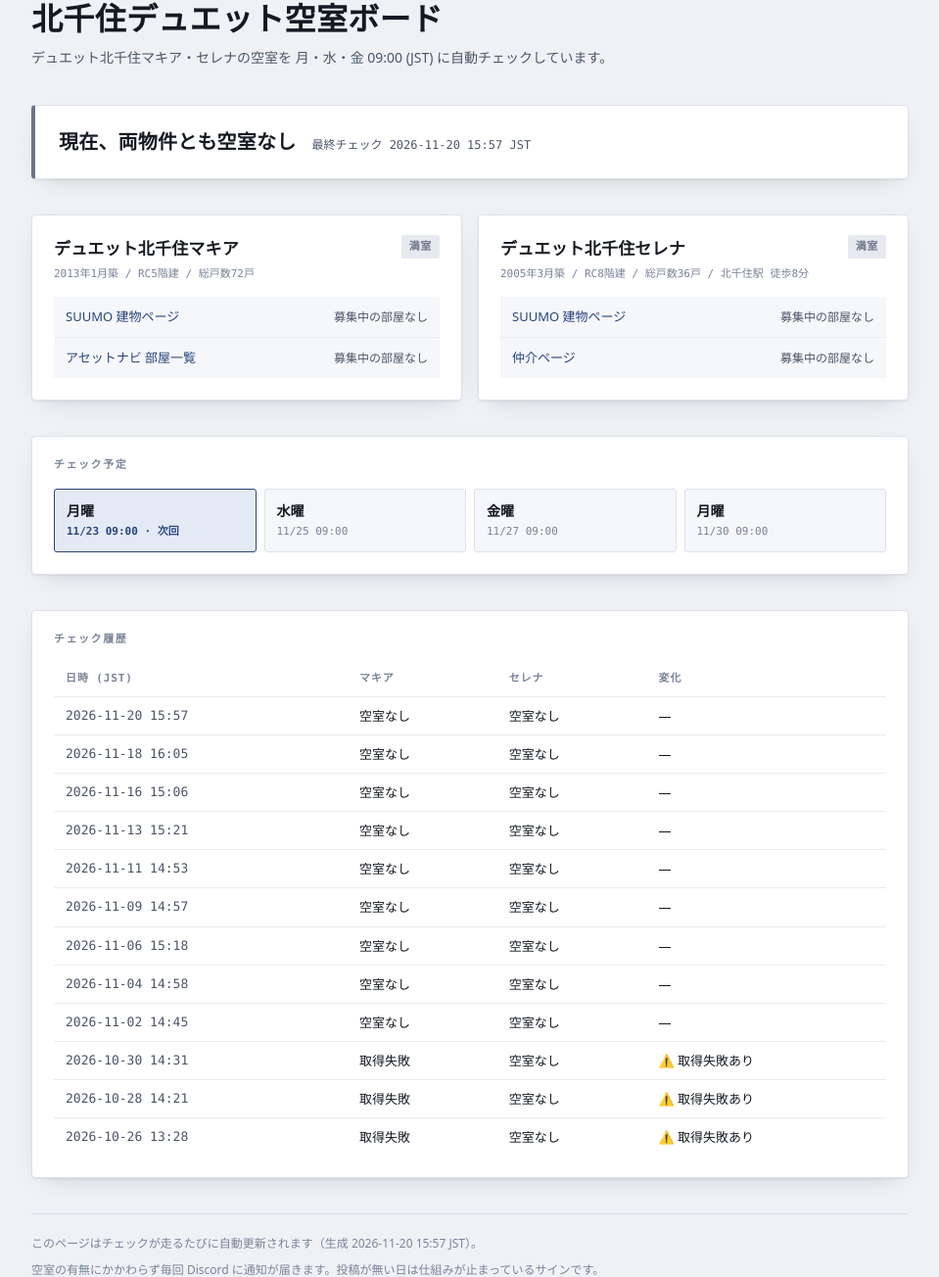
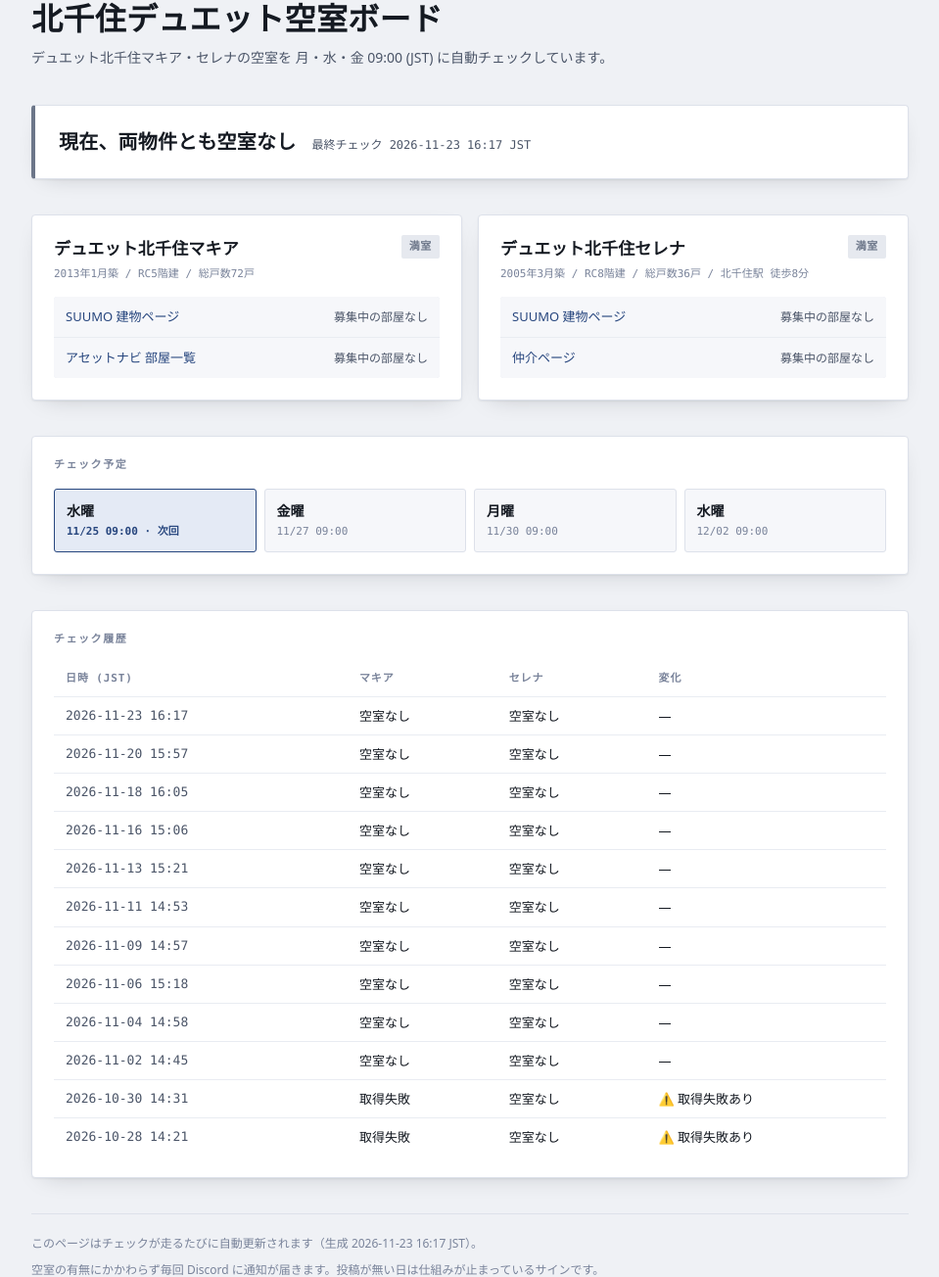
Before and after one commit to yasuuu-af/bukkenCheek, a plain HTML site: page docs/index.html in a window 1280 px wide. Shown: the part 79-1383 px from the top of the page at 98% size, without its empty margins (160-1119 px from the left). Drawn offline with Linux system fonts and the light colour scheme.

Commit message:
chore: 空室チェック 2026-11-23

```diff
--- a/docs/index.html
+++ b/docs/index.html
@@ -90,7 +90,7 @@ footer p{margin:0 0 .375rem}
 
   <section class="verdict" data-state="full">
     <p class="verdict-line">現在、両物件とも空室なし</p>
-    <p class="verdict-meta">最終チェック 2026-11-20 15:57 JST</p>
+    <p class="verdict-meta">最終チェック 2026-11-23 16:17 JST</p>
   </section>
 
   <section class="grid">
@@ -122,7 +122,7 @@ footer p{margin:0 0 .375rem}
 
   <section class="panel">
     <h2>チェック予定</h2>
-    <div class="rail"><div class='slot' data-next='true'><div class='slot-day'>月曜</div><div class='slot-when'>11/23 09:00 · 次回</div></div><div class='slot' data-next='false'><div class='slot-day'>水曜</div><div class='slot-when'>11/25 09:00</div></div><div class='slot' data-next='false'><div class='slot-day'>金曜</div><div class='slot-when'>11/27 09:00</div></div><div class='slot' data-next='false'><div class='slot-day'>月曜</div><div class='slot-when'>11/30 09:00</div></div></div>
+    <div class="rail"><div class='slot' data-next='true'><div class='slot-day'>水曜</div><div class='slot-when'>11/25 09:00 · 次回</div></div><div class='slot' data-next='false'><div class='slot-day'>金曜</div><div class='slot-when'>11/27 09:00</div></div><div class='slot' data-next='false'><div class='slot-day'>月曜</div><div class='slot-when'>11/30 09:00</div></div><div class='slot' data-next='false'><div class='slot-day'>水曜</div><div class='slot-when'>12/02 09:00</div></div></div>
   </section>
 
   <section class="panel">
@@ -130,13 +130,13 @@ footer p{margin:0 0 .375rem}
     <div class="scroll">
       <table>
         <thead><tr><th>日時 (JST)</th><th>マキア</th><th>セレナ</th><th>変化</th></tr></thead>
-        <tbody><tr><td>2026-11-20 15:57</td><td>空室なし</td><td>空室なし</td><td>—</td></tr><tr><td>2026-11-18 16:05</td><td>空室なし</td><td>空室なし</td><td>—</td></tr><tr><td>2026-11-16 15:06</td><td>空室なし</td><td>空室なし</td><td>—</td></tr><tr><td>2026-11-13 15:21</td><td>空室なし</td><td>空室なし</td><td>—</td></tr><tr><td>2026-11-11 14:53</td><td>空室なし</td><td>空室なし</td><td>—</td></tr><tr><td>2026-11-09 14:57</td><td>空室なし</td><td>空室なし</td><td>—</td></tr><tr><td>2026-11-06 15:18</td><td>空室なし</td><td>空室なし</td><td>—</td></tr><tr><td>2026-11-04 14:58</td><td>空室なし</td><td>空室なし</td><td>—</td></tr><tr><td>2026-11-02 14:45</td><td>空室なし</td><td>空室なし</td><td>—</td></tr><tr><td>2026-10-30 14:31</td><td>取得失敗</td><td>空室なし</td><td>⚠️ 取得失敗あり</td></tr><tr><td>2026-10-28 14:21</td><td>取得失敗</td><td>空室なし</td><td>⚠️ 取得失敗あり</td></tr><tr><td>2026-10-26 13:28</td><td>取得失敗</td><td>空室なし</td><td>⚠️ 取得失敗あり</td></tr></tbody>
+        <tbody><tr><td>2026-11-23 16:17</td><td>空室なし</td><td>空室なし</td><td>—</td></tr><tr><td>2026-11-20 15:57</td><td>空室なし</td><td>空室なし</td><td>—</td></tr><tr><td>2026-11-18 16:05</td><td>空室なし</td><td>空室なし</td><td>—</td></tr><tr><td>2026-11-16 15:06</td><td>空室なし</td><td>空室なし</td><td>—</td></tr><tr><td>2026-11-13 15:21</td><td>空室なし</td><td>空室なし</td><td>—</td></tr><tr><td>2026-11-11 14:53</td><td>空室なし</td><td>空室なし</td><td>—</td></tr><tr><td>2026-11-09 14:57</td><td>空室なし</td><td>空室なし</td><td>—</td></tr><tr><td>2026-11-06 15:18</td><td>空室なし</td><td>空室なし</td><td>—</td></tr><tr><td>2026-11-04 14:58</td><td>空室なし</td><td>空室なし</td><td>—</td></tr><tr><td>2026-11-02 14:45</td><td>空室なし</td><td>空室なし</td><td>—</td></tr><tr><td>2026-10-30 14:31</td><td>取得失敗</td><td>空室なし</td><td>⚠️ 取得失敗あり</td></tr><tr><td>2026-10-28 14:21</td><td>取得失敗</td><td>空室なし</td><td>⚠️ 取得失敗あり</td></tr></tbody>
       </table>
     </div>
   </section>
 
   <footer>
-    <p>このページはチェックが走るたびに自動更新されます（生成 2026-11-20 15:57 JST）。</p>
+    <p>このページはチェックが走るたびに自動更新されます（生成 2026-11-23 16:17 JST）。</p>
     <p>空室の有無にかかわらず毎回 Discord に通知が届きます。投稿が無い日は仕組みが止まっているサインです。</p>
     <p><a href="https://github.com/yasuuu-af/bukkenCheek">ソースと履歴（GitHub）</a></p>
   </footer>
--- a/state.json
+++ b/state.json
@@ -1,5 +1,5 @@
 {
-  "last_checked": "2026-11-20T15:57:01.840152+09:00",
+  "last_checked": "2026-11-23T16:17:26.239354+09:00",
   "last_change_detected": "2026-10-16T13:17:16.518366+09:00",
   "buildings": {
     "makia": {
```
Also changed, not shown: 1 other file.
